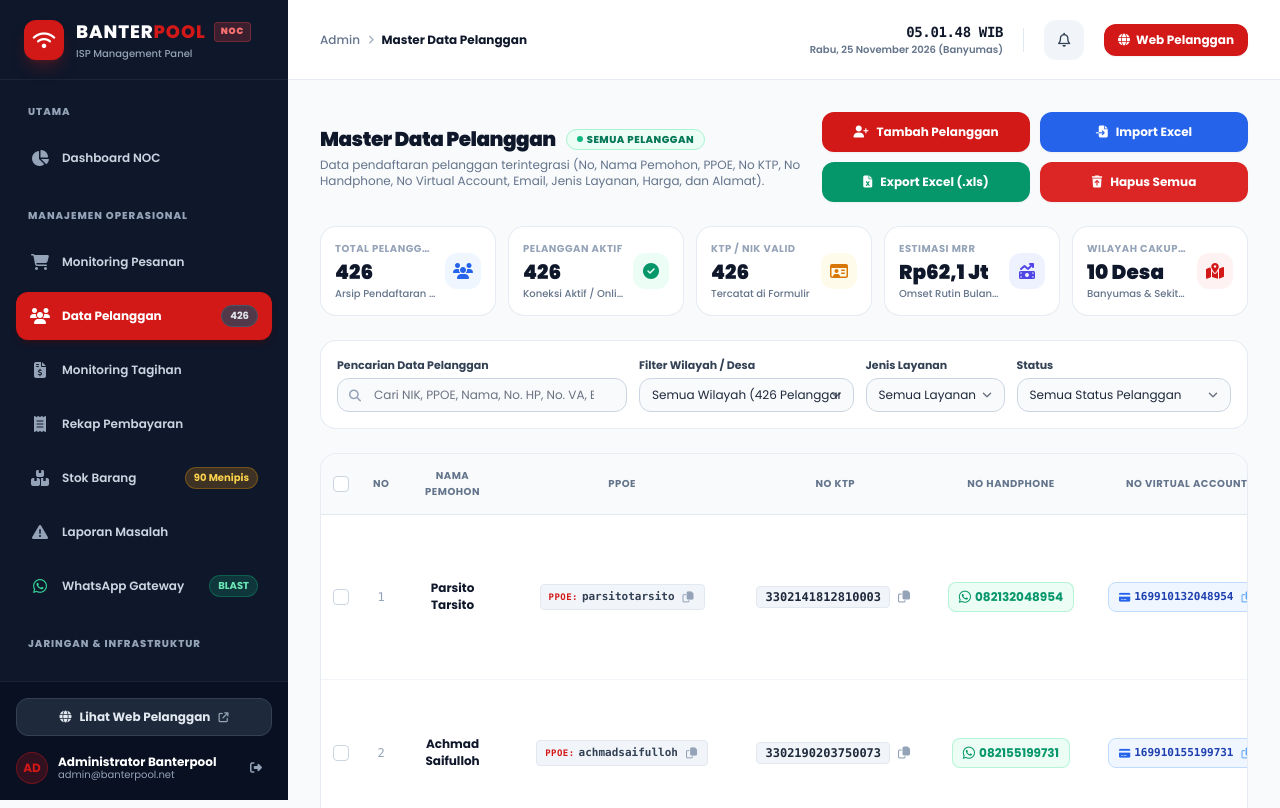
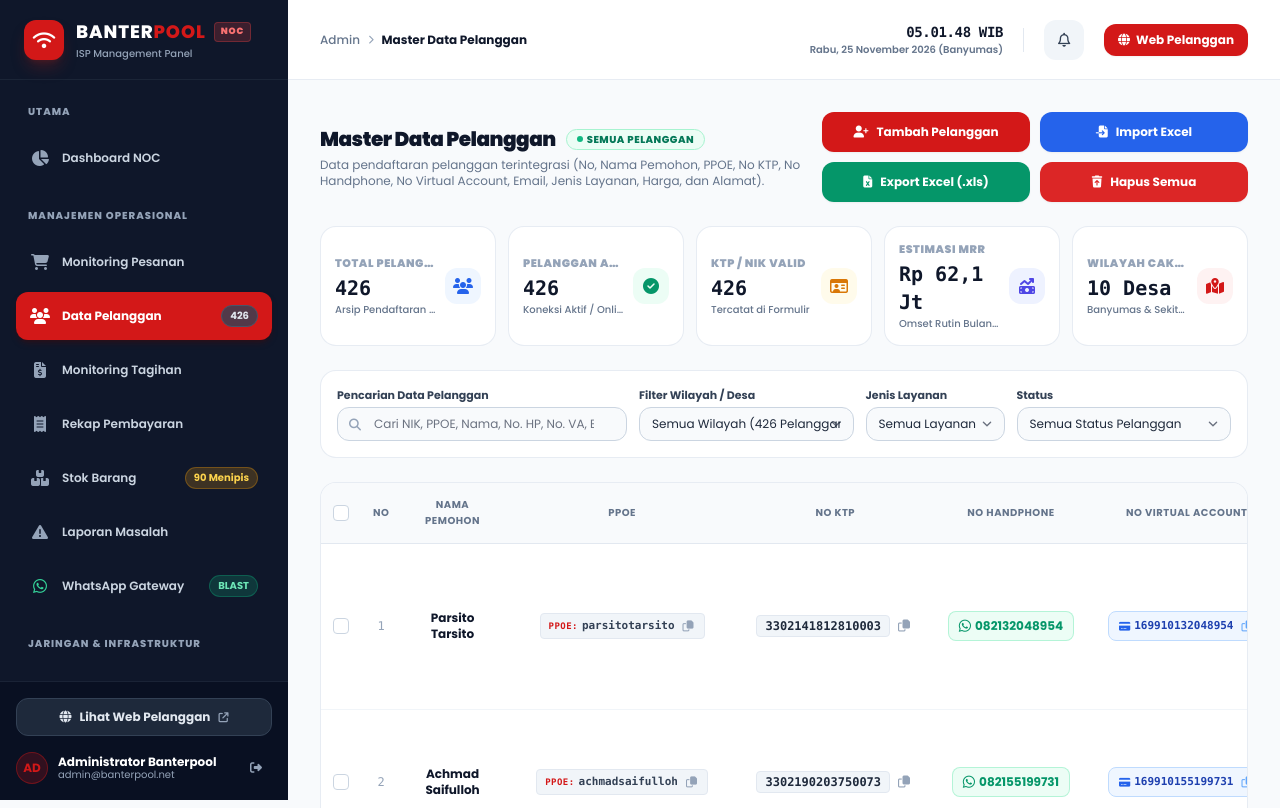
Before and after one commit to triopancagenk-code/banterpol, a Laravel app: page /admin/pelanggan in a window 1280 px wide. Shown: the top 808 px of the page. Run offline with Laravel 12, Linux system fonts and the light colour scheme; a user stored in the database is signed in; data comes from the database, SQL or seed files in the repository; data that the repository does not hold is empty; style sheets or scripts are compiled from the project's sources; parts of the project's set-up code (start-up, migrations or seed data) failed here and were passed over.

Commit message:
style(pelanggan): samakan jenis font kpi data pelanggan seperti di monitoring tagihan

```diff
--- a/resources/views/admin/pelanggan.blade.php
+++ b/resources/views/admin/pelanggan.blade.php
@@ -247,8 +247,8 @@
       <!-- Total Pelanggan -->
       <div class="bg-white p-3 sm:p-3.5 rounded-2xl border border-slate-200/80 shadow-xs flex items-center justify-between min-w-0">
         <div class="min-w-0 pr-1.5 sm:pr-2">
-          <p class="text-[10px] font-bold text-slate-400 uppercase tracking-wider truncate">Total Pelanggan</p>
-          <h3 class="text-lg sm:text-xl font-black text-slate-900 mt-0.5">{{ number_format($stats['total'], 0, ',', '.') }}</h3>
+          <p class="text-[10px] sm:text-[11px] font-black tracking-wider text-slate-400 uppercase truncate">Total Pelanggan</p>
+          <h3 class="text-lg sm:text-xl font-black text-slate-900 mt-0.5 font-mono">{{ number_format($stats['total'], 0, ',', '.') }}</h3>
           <span class="text-[10px] text-slate-500 font-medium truncate block">Arsip Pendaftaran SIMS</span>
         </div>
         <div class="w-8 h-8 sm:w-9 sm:h-9 rounded-xl bg-blue-50 text-blue-600 flex items-center justify-center text-sm sm:text-base shrink-0">
@@ -259,8 +259,8 @@
       <!-- Pelanggan Aktif -->
       <div class="bg-white p-3 sm:p-3.5 rounded-2xl border border-slate-200/80 shadow-xs flex items-center justify-between min-w-0">
         <div class="min-w-0 pr-1.5 sm:pr-2">
-          <p class="text-[10px] font-bold text-slate-400 uppercase tracking-wider truncate">Pelanggan Aktif</p>
-          <h3 class="text-lg sm:text-xl font-black text-slate-900 mt-0.5">{{ number_format($stats['active'], 0, ',', '.') }}</h3>
+          <p class="text-[10px] sm:text-[11px] font-black tracking-wider text-slate-400 uppercase truncate">Pelanggan Aktif</p>
+          <h3 class="text-lg sm:text-xl font-black text-slate-900 mt-0.5 font-mono">{{ number_format($stats['active'], 0, ',', '.') }}</h3>
           <span class="text-[10px] text-slate-500 font-medium truncate block">Koneksi Aktif / Online</span>
         </div>
         <div class="w-8 h-8 sm:w-9 sm:h-9 rounded-xl bg-emerald-50 text-emerald-600 flex items-center justify-center text-sm sm:text-base shrink-0">
@@ -271,8 +271,8 @@
       <!-- KTP Terverifikasi -->
       <div class="bg-white p-3 sm:p-3.5 rounded-2xl border border-slate-200/80 shadow-xs flex items-center justify-between min-w-0">
         <div class="min-w-0 pr-1.5 sm:pr-2">
-          <p class="text-[10px] font-bold text-slate-400 uppercase tracking-wider truncate">KTP / NIK Valid</p>
-          <h3 class="text-lg sm:text-xl font-black text-slate-900 mt-0.5">{{ number_format($stats['verified_ktp'], 0, ',', '.') }}</h3>
+          <p class="text-[10px] sm:text-[11px] font-black tracking-wider text-slate-400 uppercase truncate">KTP / NIK Valid</p>
+          <h3 class="text-lg sm:text-xl font-black text-slate-900 mt-0.5 font-mono">{{ number_format($stats['verified_ktp'], 0, ',', '.') }}</h3>
           <span class="text-[10px] text-slate-500 font-medium truncate block">Tercatat di Formulir</span>
         </div>
         <div class="w-8 h-8 sm:w-9 sm:h-9 rounded-xl bg-amber-50 text-amber-600 flex items-center justify-center text-sm sm:text-base shrink-0">
@@ -283,8 +283,8 @@
       <!-- Estimasi MRR Bulanan -->
       <div class="bg-white p-3 sm:p-3.5 rounded-2xl border border-slate-200/80 shadow-xs flex items-center justify-between min-w-0">
         <div class="min-w-0 pr-1.5 sm:pr-2">
-          <p class="text-[10px] font-bold text-slate-400 uppercase tracking-wider truncate">Estimasi MRR</p>
-          <h3 class="text-lg sm:text-xl font-black text-slate-900 mt-0.5">Rp{{ number_format($stats['total_mrr'] / 1000000, 1, ',', '.') }} Jt</h3>
+          <p class="text-[10px] sm:text-[11px] font-black tracking-wider text-slate-400 uppercase truncate">Estimasi MRR</p>
+          <h3 class="text-lg sm:text-xl font-black text-slate-900 mt-0.5 font-mono">Rp {{ number_format($stats['total_mrr'] / 1000000, 1, ',', '.') }} Jt</h3>
           <span class="text-[10px] text-slate-500 font-medium truncate block">Omset Rutin Bulanan</span>
         </div>
         <div class="w-8 h-8 sm:w-9 sm:h-9 rounded-xl bg-indigo-50 text-indigo-600 flex items-center justify-center text-sm sm:text-base shrink-0">
@@ -295,8 +295,8 @@
       <!-- Wilayah Cakupan -->
       <div class="bg-white p-3 sm:p-3.5 rounded-2xl border border-slate-200/80 shadow-xs flex items-center justify-between min-w-0">
         <div class="min-w-0 pr-1.5 sm:pr-2">
-          <p class="text-[10px] font-bold text-slate-400 uppercase tracking-wider truncate">Wilayah Cakupan</p>
-          <h3 class="text-lg sm:text-xl font-black text-slate-900 mt-0.5">{{ $stats['wilayah_count'] }} Desa</h3>
+          <p class="text-[10px] sm:text-[11px] font-black tracking-wider text-slate-400 uppercase truncate">Wilayah Cakupan</p>
+          <h3 class="text-lg sm:text-xl font-black text-slate-900 mt-0.5 font-mono">{{ $stats['wilayah_count'] }} Desa</h3>
           <span class="text-[10px] text-slate-500 font-medium truncate block">Banyumas & Sekitarnya</span>
         </div>
         <div class="w-8 h-8 sm:w-9 sm:h-9 rounded-xl bg-red-50 text-brand flex items-center justify-center text-sm sm:text-base shrink-0">
```
